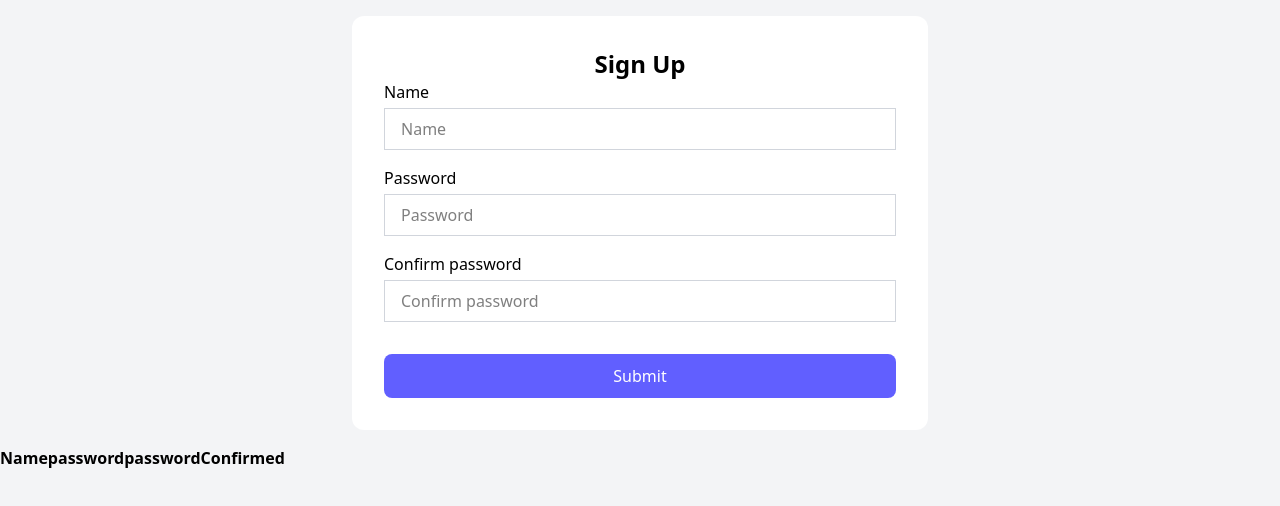
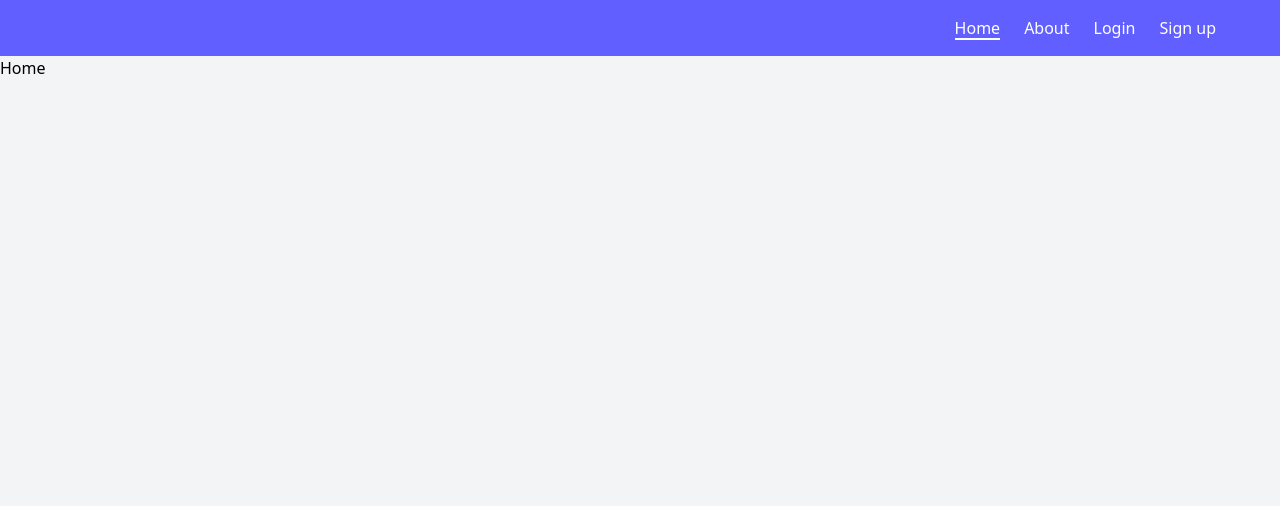
Before and after one commit to lapazyygeli/signup-login-system, a React (Vite) app in the folder frontend/: page / in a window 1280 px wide. Shown: the top 506 px of the page. Built offline with nearby package versions, Linux system fonts and the light colour scheme.

Commit message:
Create navbar/navigation and use react routing for linking.

```diff
--- a/frontend/package.json
+++ b/frontend/package.json
@@ -13,6 +13,7 @@
     "@tailwindcss/vite": "^4.0.17",
     "react": "^19.0.0",
     "react-dom": "^19.0.0",
+    "react-router": "^7.4.1",
     "tailwindcss": "^4.0.17"
   },
   "devDependencies": {
--- a/frontend/src/App.tsx
+++ b/frontend/src/App.tsx
@@ -2,6 +2,8 @@ import { useState } from "react";
 import Form from "./components/Form.tsx";
 import TableRow from "./components/TableRow.tsx";
 import { FormData } from "./components/Form.tsx";
+import { BrowserRouter } from "react-router";
+import AppRoutes from "./AppRoutes.tsx";
 
 interface UserData {
   _id: string;
@@ -65,6 +67,12 @@ function App() {
   };
 
   return (
+    <BrowserRouter>
+      <AppRoutes />
+    </BrowserRouter>
+  );
+  /*
+  return (
     <>
       <Form addData={addData} />
       <table>
@@ -90,7 +98,7 @@ function App() {
         </tbody>
       </table>
     </>
-  );
+  );*/
 }
 
 export default App;
--- /dev/null
+++ b/frontend/src/AppRoutes.tsx
@@ -0,0 +1,21 @@
+import { Routes, Route } from "react-router";
+import AuthLayout from "./components/AuthLayout";
+import Login from "./components/Login";
+import SignUp from "./components/SignUp";
+import Home from "./components/Home";
+import About from "./components/About";
+
+const AppRoutes = () => {
+  return (
+    <Routes>
+      <Route element={<AuthLayout />}>
+        <Route index element={<Home />} />
+        <Route path="about" element={<About />} />
+        <Route path="login" element={<Login />} />
+        <Route path="signup" element={<SignUp />} />
+      </Route>
+    </Routes>
+  );
+};
+
+export default AppRoutes;
--- /dev/null
+++ b/frontend/src/components/About.tsx
@@ -0,0 +1,7 @@
+const About = () => {
+  return (
+    <p>Hi there! I'm about page</p>
+  );
+};
+
+export default About;
--- /dev/null
+++ b/frontend/src/components/AuthLayout.tsx
@@ -0,0 +1,13 @@
+import { Outlet } from "react-router";
+import NavBar from "./NavBar";
+
+const AuthLayout = () => {
+  return (
+    <>
+      <NavBar />
+      <Outlet />
+    </>
+  );
+};
+
+export default AuthLayout;
--- /dev/null
+++ b/frontend/src/components/Home.tsx
@@ -0,0 +1,7 @@
+const Home = () => {
+  return (
+    <p>Home</p>
+  );
+};
+
+export default Home;
--- /dev/null
+++ b/frontend/src/components/Login.tsx
@@ -0,0 +1,7 @@
+const Login = () => {
+  return (
+    <p>Login page</p>
+  );
+};
+
+export default Login;
--- /dev/null
+++ b/frontend/src/components/NavBar.tsx
@@ -0,0 +1,34 @@
+import { NavLink } from "react-router";
+
+const navLinks = [
+  { path: "/", label: "Home" },
+  { path: "/about", label: "About" },
+  { path: "/login", label: "Login" },
+  { path: "/signup", label: "Sign up" },
+];
+
+const NavBar = () => {
+  return (
+    <nav className="w-screen bg-indigo-500 h-fit overflow-hidden">
+      <ul className="flex flex-row justify-end px-16 py-4">
+        <div className="flex flex-row gap-6 text-white font-medium">
+          {navLinks.map(({ path, label }) => (
+            <NavLink
+              key={path}
+              to={path}
+              className={({ isActive }) =>
+                `cursor-pointer relative after:content-[''] after:absolute after:left-0 after:bottom-0 after:h-[2px] after:bg-white after:transition-all after:ease-in-out after:duration-500 ${
+                  isActive ? "after:w-full" : "after:w-0 hover:after:w-full"
+                }`
+              }
+            >
+              {label}
+            </NavLink>
+          ))}
+        </div>
+      </ul>
+    </nav>
+  );
+};
+
+export default NavBar;
--- /dev/null
+++ b/frontend/src/components/SignUp.tsx
@@ -0,0 +1,7 @@
+const SignUp = () => {
+  return (
+    <p>Sign up page</p>
+  );
+};
+
+export default SignUp;
```
Also changed, not shown: frontend/src/main.tsx (line endings or trailing spaces), 1 other file (tests, documents, lock files or other folders).
